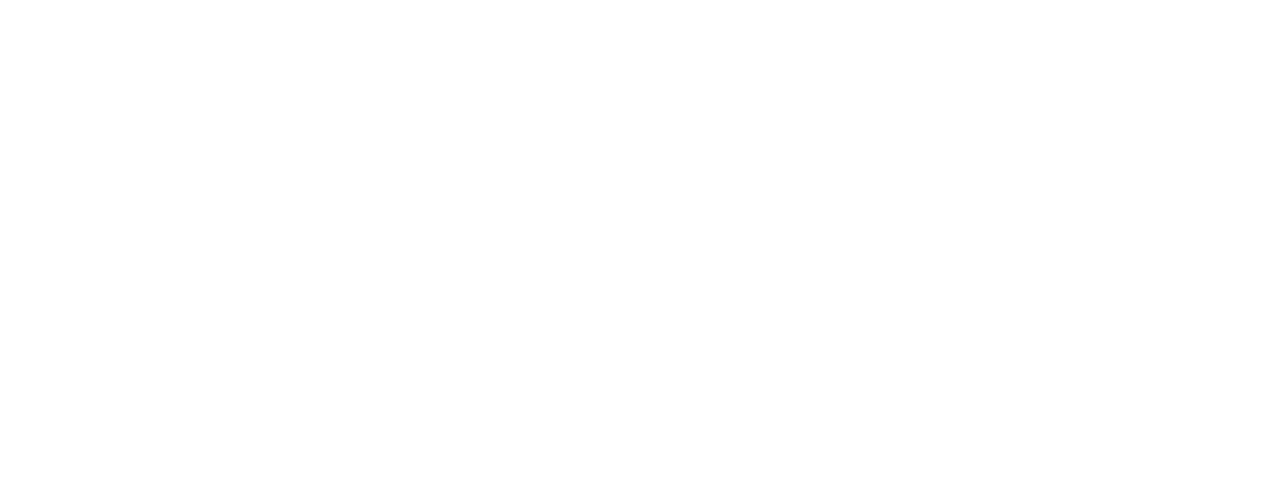
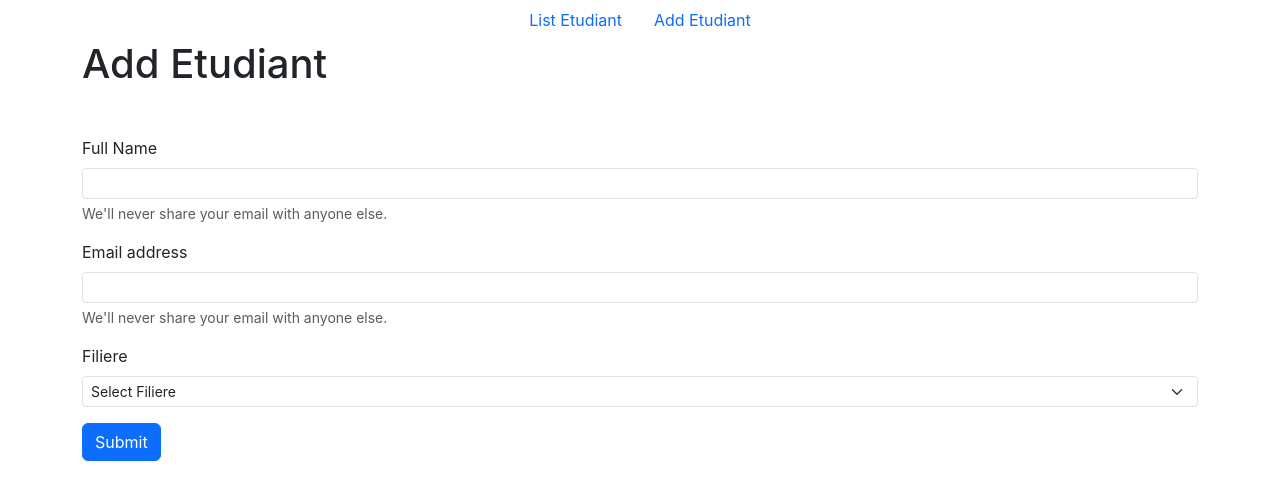
Before and after one commit to ZAKARIA-BEN-JEDDI/tutoriel, a React (Create React App) app: page /AddEtudiant in a window 1280 px wide. Shown: the top 500 px of the page. Built offline with nearby package versions, Linux system fonts and the light colour scheme.

Commit message:
Etudiant CRUD using context , routing  and other hook

```diff
--- a/src/App.js
+++ b/src/App.js
@@ -1,24 +1,10 @@
 import logo from './logo.svg';
 import './App.css';
+import AppGesion from './gestion/app';
 
 function App() {
   return (
-    <div className="App">
-      <header className="App-header">
-        <img src={logo} className="App-logo" alt="logo" />
-        <p>
-          Edit <code>src/App.js</code> and save to reload.
-        </p>
-        <a
-          className="App-link"
-          href="https://reactjs.org"
-          target="_blank"
-          rel="noopener noreferrer"
-        >
-          Learn React
-        </a>
-      </header>
-    </div>
+    <AppGesion/>
   );
 }
 
--- /dev/null
+++ b/src/gestion/Router/AddEtudiant.jsx
@@ -0,0 +1,115 @@
+// import React, { createContext, useEffect, useRef, useState } from 'react'
+// export const EtudiantContext = createContext()
+// export default function AddEtudiant() {
+
+//   const fullnameRef = useRef('')
+//   const emailRef = useRef('')
+//   const filiereRef = useRef('')
+
+//   const [etudiant , setetudiant] = useState([{
+//     fullname:'zakaria',
+//     email:'zakaria@gmail.com  ',
+//     filiere:'developpement'
+//   }])
+
+//   const handelSabmit = (e) =>{
+//     e.preventDefault()
+//     setetudiant((prevState)=>[
+//       ...prevState,
+//       { fullname:fullnameRef.current.value , email:emailRef.current.value , filiere:filiereRef.current.value }
+//     ])
+//     console.log(etudiant)
+//   }
+
+//   // useEffect(() => {
+//   //   console.log(etudiant)
+//   // }, [etudiant])
+
+
+//   return <>
+//       <EtudiantContext.Provider value={etudiant}>
+//         <h1>Add Etudiant</h1>
+//         <form className='mt-5'>
+//           <div className="mb-3">
+//             <label for="" className="form-label">Full Name</label>
+//             <input type="text" className="form-control form-control-sm" id="" aria-describedby="FullNameHelp" ref={fullnameRef}/>
+//             <div id="FullNameHelp" className="form-text">We'll never share your email with anyone else.</div>
+//           </div>
+//           <div className="mb-3">
+//             <label for="exampleInputEmail1" className="form-label">Email address</label>
+//             <input type="email" className="form-control form-control-sm" id="exampleInputEmail1" aria-describedby="emailHelp" ref={emailRef}/>
+//             <div id="emailHelp" className="form-text">We'll never share your email with anyone else.</div>
+//           </div>
+//           <div class="mb-3">
+//             <label for="" class="form-label">Filiere</label>
+//             <select class="form-select form-select-sm" name="" id="" ref={filiereRef}>
+//               <option selected>Select Filiere</option>
+//               <option value="developpement">Dev</option>
+//               <option value="infographie">Inforgraphie</option>
+//               <option value="reseaux">Reseaux</option>
+//             </select>
+//           </div>
+//           <button type="submit" onClick={handelSabmit} className="btn btn-primary">Submit</button>
+//         </form>
+//         </EtudiantContext.Provider>
+//   </>
+// }
+
+// AddEtudiant.js
+
+import React, {createContext, useContext, useRef, useState } from 'react'
+import { useNavigate } from 'react-router-dom';
+
+export const EtudiantContext = createContext();
+
+export default function AddEtudiant() {
+  const [idValue, setIdValue] = useState(1);
+  const fullnameRef = useRef('')
+  const emailRef = useRef('')
+  const filiereRef = useRef('')
+
+  const { etudiant, setetudiant } = useContext(EtudiantContext); // Access context
+  const navigate = useNavigate()
+  const handelSabmit = (e) => {
+    e.preventDefault();
+    setetudiant((prevState) => [
+      ...prevState,
+      {
+        id: idValue,
+        fullname: fullnameRef.current.value,
+        email: emailRef.current.value,
+        filiere: filiereRef.current.value,
+      },
+    ]);
+    setIdValue((prevId) => prevId + 1);
+    navigate('/ListEtudiant');
+  };
+
+  return (
+    <EtudiantContext.Provider value={etudiant}>
+      <h1>Add Etudiant</h1>
+        <form className='mt-5'>
+          <div className="mb-3">
+            <label for="" className="form-label">Full Name</label>
+            <input type="text" className="form-control form-control-sm" id="" aria-describedby="FullNameHelp" ref={fullnameRef}/>
+            <div id="FullNameHelp" className="form-text">We'll never share your email with anyone else.</div>
+          </div>
+          <div className="mb-3">
+            <label for="exampleInputEmail1" className="form-label">Email address</label>
+            <input type="email" className="form-control form-control-sm" id="exampleInputEmail1" aria-describedby="emailHelp" ref={emailRef}/>
+            <div id="emailHelp" className="form-text">We'll never share your email with anyone else.</div>
+          </div>
+          <div class="mb-3">
+            <label for="" class="form-label">Filiere</label>
+            <select class="form-select form-select-sm" name="" id="" ref={filiereRef}>
+              <option selected>Select Filiere</option>
+              <option value="developpement">Dev</option>
+              <option value="infographie">Inforgraphie</option>
+              <option value="reseaux">Reseaux</option>
+            </select>
+          </div>
+          <button type="submit" onClick={handelSabmit} className="btn btn-primary">Submit</button>
+      </form>
+    </EtudiantContext.Provider>
+  )
+}
--- /dev/null
+++ b/src/gestion/Router/ListEtudiant.jsx
@@ -0,0 +1,34 @@
+import React, { useContext } from 'react'
+import { EtudiantContext } from './AddEtudiant';
+
+export default function EtudiantList() {
+  const { etudiant } = useContext(EtudiantContext); // Access etudiant from context
+  return (
+    <div>
+      <h2>List of Etudiants</h2>
+      <table className='table table-striped'>
+        <thead>
+          <tr>
+            <th>#</th>
+            <th>Full Name</th>
+            <th>Email</th>
+            <th>Filiere</th>
+          </tr>
+        </thead>
+        <tbody>
+          {etudiant.map((etudiant, index) => (
+            <tr key={index}>
+              <td>{etudiant.id}</td>
+              <td>{etudiant.fullname}</td>
+              <td>{etudiant.email}</td>
+              <td>{etudiant.filiere}</td>
+            </tr>
+          ))}
+        </tbody>
+      </table>
+      <ul>
+
+      </ul>
+    </div>
+  )
+}
--- /dev/null
+++ b/src/gestion/Router/Nav.jsx
@@ -0,0 +1,20 @@
+import React from 'react'
+import { Link , Outlet} from 'react-router-dom';
+import AddEtudiant from './AddEtudiant';
+import ListEtudiant from './ListEtudiant';
+
+export default function Nav() {
+  return <>
+      <ul className="nav justify-content-center">
+        <li className="nav-item">
+          <Link to='/ListEtudiant' className="nav-link active" >List Etudiant</Link>
+        </li>
+        <li className="nav-item">
+          <Link to='/AddEtudiant' className="nav-link active" >Add Etudiant</Link>
+        </li>
+      </ul>
+      <div>
+        <Outlet />
+      </div>
+    </>
+}
--- /dev/null
+++ b/src/gestion/app.jsx
@@ -0,0 +1,26 @@
+// AppGestion.js
+import React, { useState } from 'react'
+import Nav from './Router/Nav'
+import { BrowserRouter, Route, Routes } from 'react-router-dom'
+import ListEtudiant from './Router/ListEtudiant'
+import AddEtudiant from './Router/AddEtudiant'
+import { EtudiantContext } from './Router/AddEtudiant' // Import context from AddEtudiant
+
+export default function AppGestion() {
+  const [etudiant, setetudiant] = useState([]); // Initialize etudiant array
+
+  return (
+    <div className="container">
+      <EtudiantContext.Provider value={{ etudiant, setetudiant }}>
+        <BrowserRouter>
+          <Routes>
+            <Route path="/" element={<Nav />}>
+              <Route path="/ListEtudiant" element={<ListEtudiant />} />
+              <Route path="/AddEtudiant" element={<AddEtudiant />} />
+            </Route>
+          </Routes>
+        </BrowserRouter>
+      </EtudiantContext.Provider>
+    </div>
+  );
+}
--- a/src/index.js
+++ b/src/index.js
@@ -1,7 +1,7 @@
 import React from 'react';
 import ReactDOM from 'react-dom/client';
 import './index.css';
-// import App from './App';
+import App from './App';
 import reportWebVitals from './reportWebVitals';
 // import FavoriteColor from './tuto/Form';
 // import Counter from './tuto/Form';
@@ -18,13 +18,14 @@ import reportWebVitals from './reportWebVitals';
 // import Usecallback from './usecallbackhook/usecallback'
 // import UseMemoEffect from './useMemo/useMemo'
 // import Spli from './spline/spline'
-import useReducerHook from './useReducer/useReducer';
+// import useReducerHook from './useReducer/useReducer';
 
 const root = ReactDOM.createRoot(document.getElementById('root'));
 // const players = ['Mbappe','Vini','Rodrygo','Diaz','Endrik'];
 root.render(
   <React.StrictMode>
-    <useReducerHook/>
+    <App/>
+    {/* <useReducerHook/> */}
     {/* <Spli/> */}
     {/* <UseMemoEffect/> */}
     {/* <Usecallback/> */}
```
